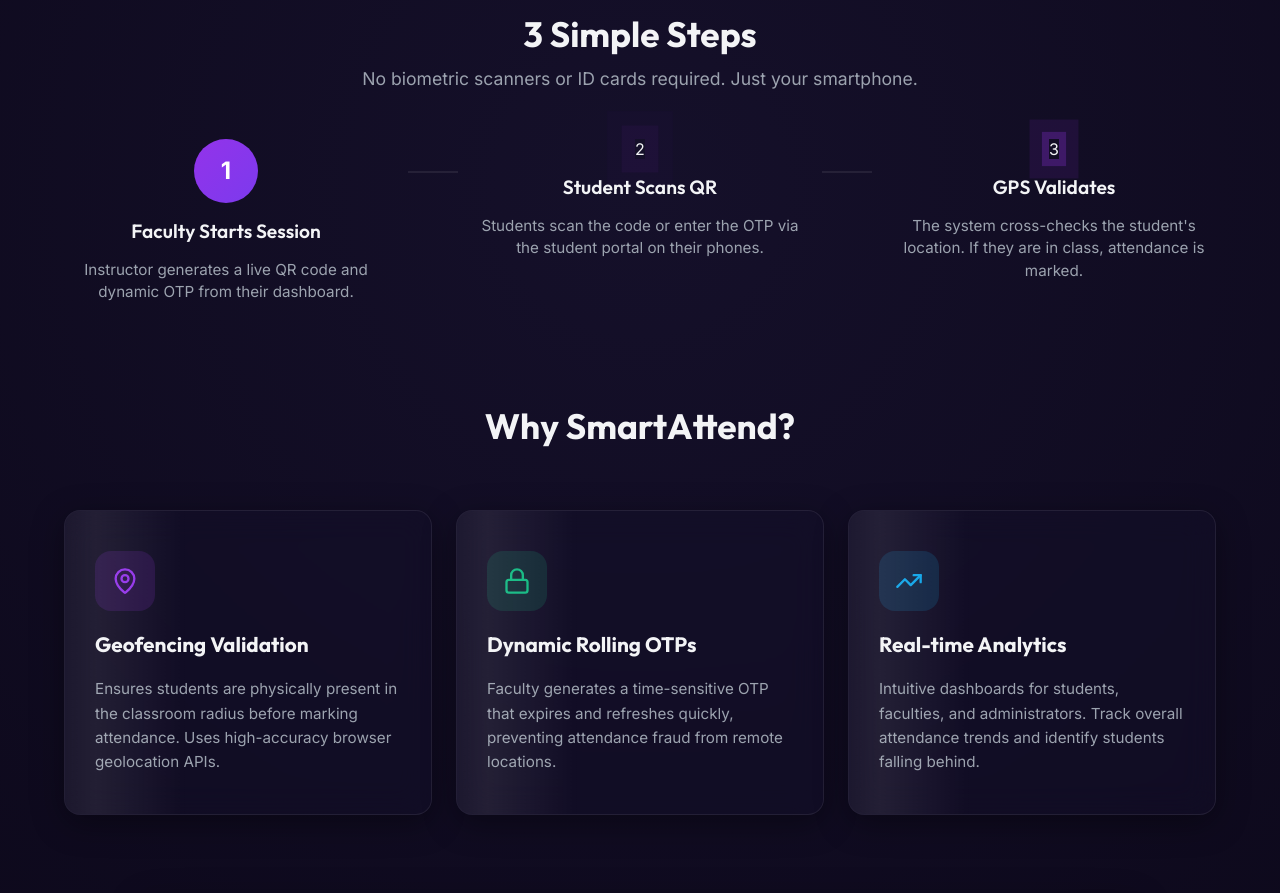
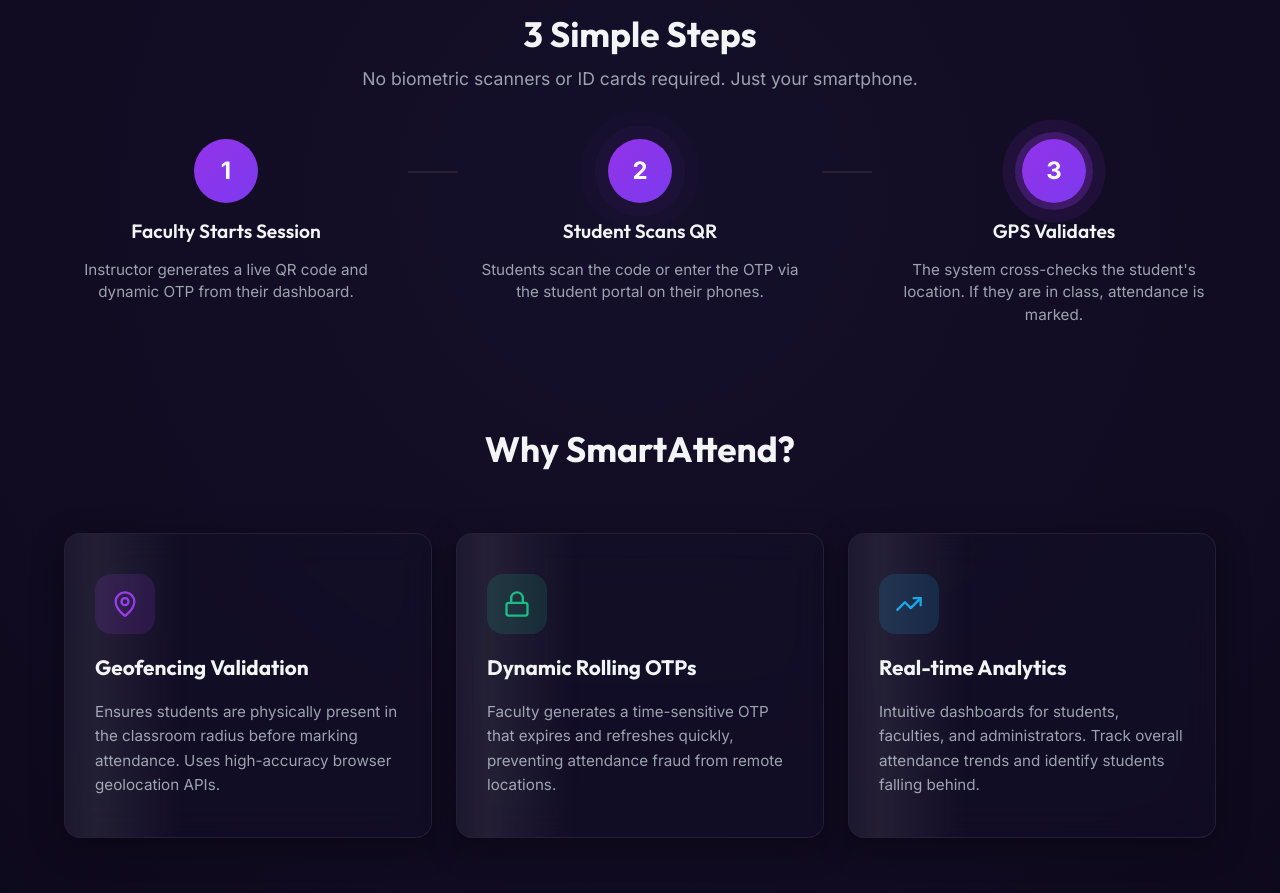
Before and after one commit to Prit8770/smart-attendance, a React (Vite) app in the folder frontend/: page / in a window 1280 px wide. Shown: the part 940-1833 px from the top of the page. Built offline with nearby package versions, Linux system fonts and the light colour scheme.

Commit message:
Fix duplicate style attributes in LandingPage.jsx steps grid icons

```diff
--- a/frontend/src/components/LandingPage.jsx
+++ b/frontend/src/components/LandingPage.jsx
@@ -167,13 +167,13 @@
             </div>
             <div style={styles.stepConnector}></div>
             <div style={styles.stepItem}>
-              <div style={styles.stepIconWrapper} className="step-icon-glow" style={{ animationDelay: '1s' }}>2</div>
+              <div style={{ ...styles.stepIconWrapper, animationDelay: '1s' }} className="step-icon-glow">2</div>
               <h4 style={styles.stepTitle}>Student Scans QR</h4>
               <p style={styles.stepDesc}>Students scan the code or enter the OTP via the student portal on their phones.</p>
             </div>
             <div style={styles.stepConnector}></div>
             <div style={styles.stepItem}>
-              <div style={styles.stepIconWrapper} className="step-icon-glow" style={{ animationDelay: '2s' }}>3</div>
+              <div style={{ ...styles.stepIconWrapper, animationDelay: '2s' }} className="step-icon-glow">3</div>
               <h4 style={styles.stepTitle}>GPS Validates</h4>
               <p style={styles.stepDesc}>The system cross-checks the student's location. If they are in class, attendance is marked.</p>
             </div>
```
